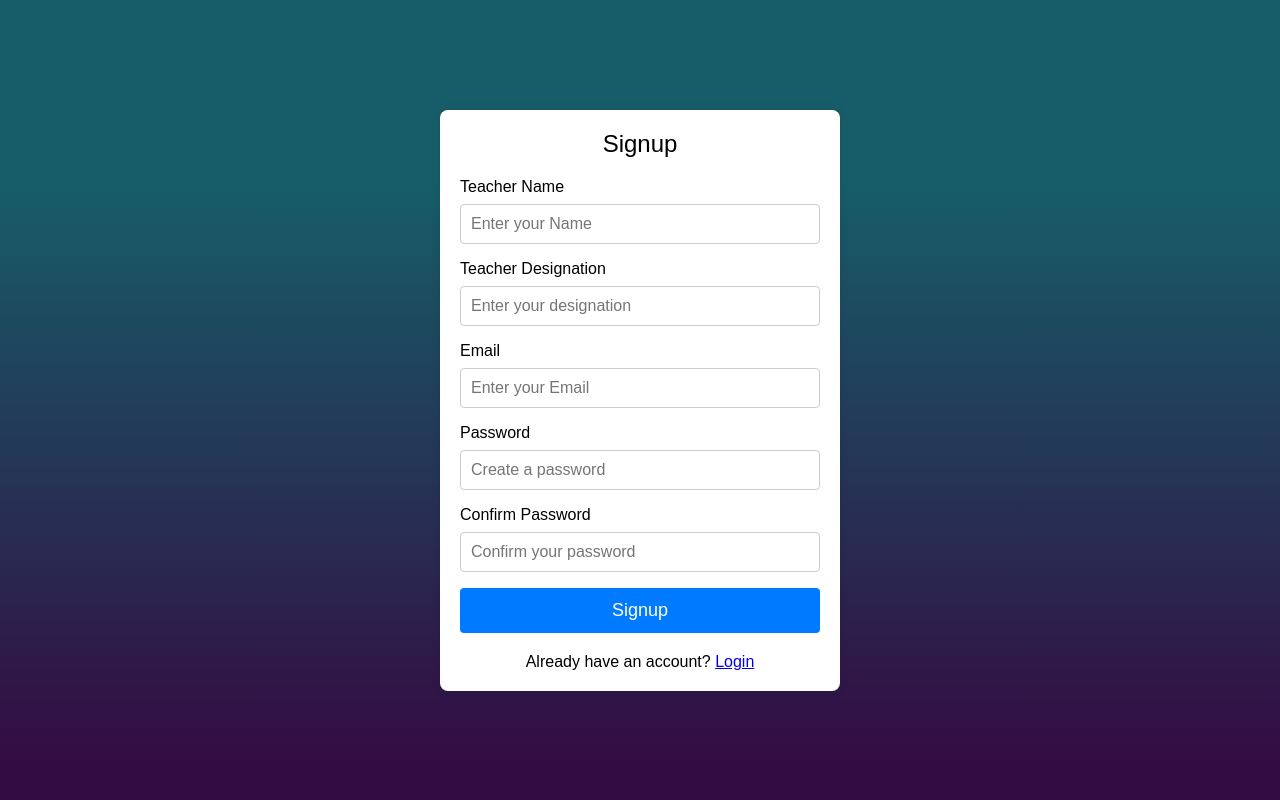
After one commit to VibhorSingh-Bisht/TimeTable_generator, a Django app: template TimeTable/Home/templates/signup.html in a window 1280 px wide. The commit adds this page. Run offline with Django 3.2, Linux system fonts and the light colour scheme; the template is opened without the code that fills it, so the values that code supplies are empty.

Commit message:
first commit

```diff
--- /dev/null
+++ b/TimeTable/Home/static/css/style_signup.css
@@ -0,0 +1,82 @@
+* {
+    margin: 0;
+    padding: 0;
+    box-sizing: border-box;
+    font-family: 'Poppins', sans-serif;
+}
+
+body {
+    height: 100vh;
+    background: linear-gradient(to bottom, #175d69 23%, #330c43 95%);
+}
+
+.container {
+    display: flex;
+    justify-content: center;
+    align-items: center;
+    height: 100%;
+}
+
+.registration {
+    max-width: 400px;
+    width: 100%;
+    background: #fff;
+    padding: 20px;
+    border-radius: 8px;
+    box-shadow: 0 0 10px rgba(0, 0, 0, 0.1);
+}
+
+.registration header {
+    text-align: center;
+    font-size: 24px;
+    margin-bottom: 20px;
+}
+
+.registration form {
+    margin-bottom: 20px;
+}
+
+.registration form label {
+    font-size: 16px;
+    margin-bottom: 8px;
+    display: block;
+}
+
+.registration form input[type="text"],
+.registration form input[type="password"] {
+    width: 100%;
+    padding: 10px;
+    font-size: 16px;
+    border: 1px solid #ccc;
+    border-radius: 4px;
+    margin-bottom: 16px;
+}
+
+.registration form input[type="submit"] {
+    width: 100%;
+    padding: 12px;
+    font-size: 18px;
+    background-color: #007bff;
+    color: #fff;
+    border: none;
+    border-radius: 4px;
+    cursor: pointer;
+    transition: background-color 0.3s;
+}
+
+.registration form input[type="submit"]:hover {
+    background-color: #0056b3;
+}
+
+.signup {
+    text-align: center;
+}
+
+.signup label {
+    color: #007bff;
+    cursor: pointer;
+}
+
+.signup label:hover {
+    text-decoration: underline;
+}
--- /dev/null
+++ b/TimeTable/Home/templates/signup.html
@@ -0,0 +1,36 @@
+<!DOCTYPE html>
+<html lang="en">
+<head>
+    <meta charset="UTF-8">
+    <meta name="viewport" content="width=device-width, initial-scale=1.0">
+    <title>Signup</title>
+    <link rel="stylesheet" href="static/css/style_signup.css">
+</head>
+<body>
+    <div class="container">
+        <div class="registration form">
+            <header>Signup</header>
+            <form method="post">
+                {% csrf_token %}
+                <!-- Signup form fields -->
+                <label>Teacher Name</label>
+                <input type="text" placeholder="Enter your Name" name="Teacher_name_s">
+                <label>Teacher Designation</label>
+                <input type="text" placeholder="Enter your designation" name="Teacher_desig_s">
+                <label>Email</label>
+                <input type="text" placeholder="Enter your Email" name="email_s">
+                <label>Password</label>
+                <input type="password" placeholder="Create a password" name="name_s">
+                <label>Confirm Password</label>
+                <input type="password" placeholder="Confirm your password" name="cnf_pswd">
+                <input type="submit" class="button" value="Signup">
+            </form>
+            <div class="signup">
+                <span class="signup">Already have an account?
+                    <a href='login.html'>Login</a>
+                </span>
+            </div>
+        </div>
+    </div>
+</body>
+</html>
--- a/TimeTable/TimeTable/urls.py
+++ b/TimeTable/TimeTable/urls.py
@@ -23,9 +23,9 @@ urlpatterns = [
     path('',home,name='home'),
     path('add_teacher',add_teacher,name='add_teacher'),
     path('add_timing',add_timing,name='add_timing'),
-    path('add_teacher',add_department,name='add_teacher'),
     path('add_course',index,name='add_course'),
     path('time_table',time_table,name='time_table'),
-    path('login',login,name='login')
+    path('login',login_page,name='login_page'),
+    path('dashboard',dashboard,name='dashboard')
 
 ]
```
Also changed, not shown: TimeTable/Home/models.py (+7 -0 lines), TimeTable/Home/static/css/style_login.css (+17 -31 lines), TimeTable/Home/templates/dashboard.html (+16 -16 lines), TimeTable/Home/templates/login.html (+10 -32 lines), TimeTable/Home/views.py (+9 -2 lines).
